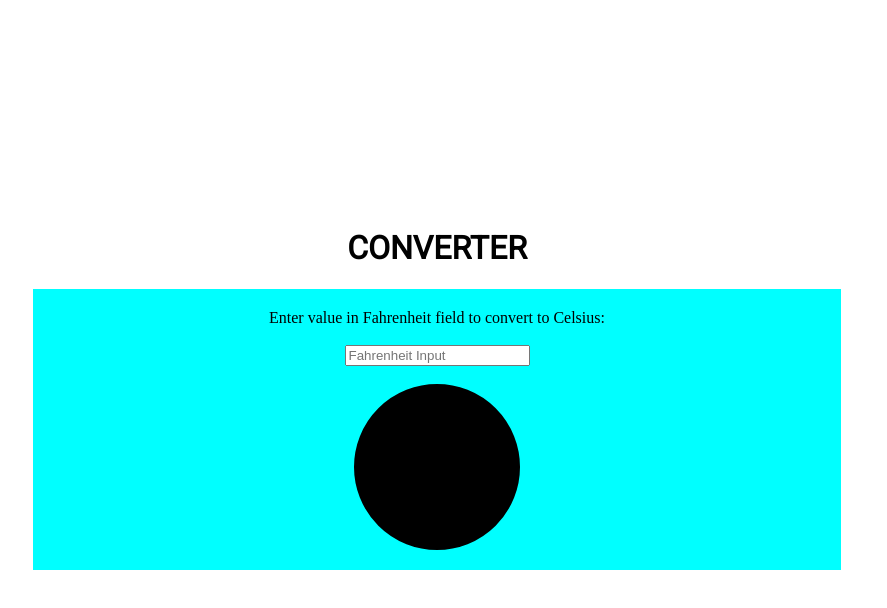
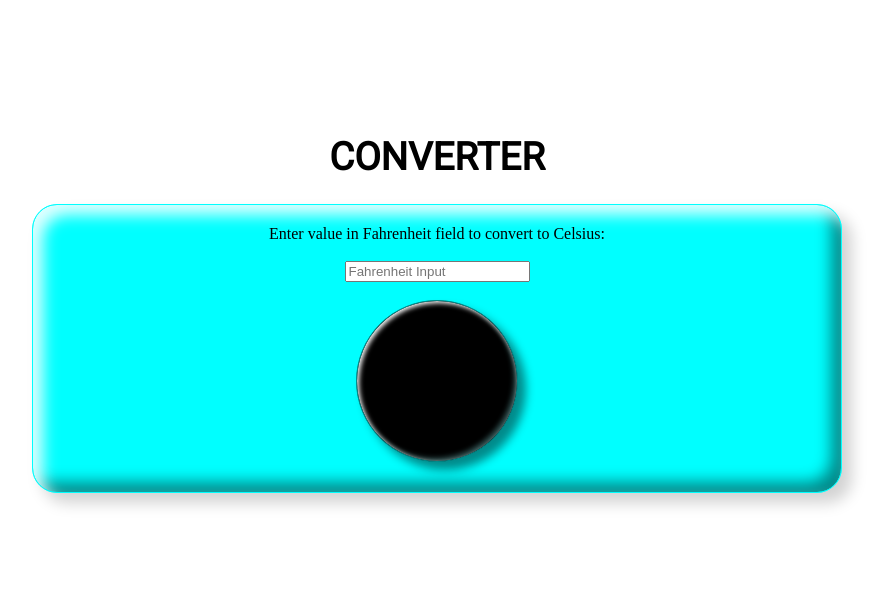
Before and after one commit to PaN8bors/temperature-converter, a website: page index.html in a window 1280 px wide. Shown: the whole page, without its empty margins (203-1090 px from the left). Drawn offline with Linux system fonts and the light colour scheme.

Commit message:
Second commit

```diff
--- a/index.html
+++ b/index.html
@@ -31,7 +31,7 @@
 
         <!-- <p>Celsius: <span id="outputCelsius"></span></p> -->
 
-        <div class="circle" id="outputCelsius">1</div>
+        <div class="circle" id="outputCelsius"></div>
       </div>
     </main>
 
--- a/style.css
+++ b/style.css
@@ -1,8 +1,9 @@
 header {
     display: flex;
     justify-content: center;
-    padding-top: 200px;
+    padding-top: 100px;
     font-family: 'Roboto', sans-serif;
+    font-size: larger;
     text-transform: uppercase;
 }
 .flex-container {
@@ -14,15 +15,23 @@ header {
     margin: 0 auto;
     background-color: aqua;
     padding: 20px;
+    padding-bottom: 30px;
+    border: 1px solid cyan;
+    border-radius: 25px;
+    box-shadow: 10px 10px 15px lightgray, 10px 10px 15px lightcyan inset,
+     -10px -10px 15px darkcyan inset;
 }
 .circle {
+    display: flex;
+    text-align: center;
     border-radius: 50%;
     width: 100px;
     height: 100px;
     padding: 30px;
-    border: 3px solid #000;
+    border: 1px solid darkcyan;
     color: #000;
-    text-align: center;;
     font: 48px Arial, sans-serif;
     background-color: black;
+    box-shadow: 8px 8px 10px darkcyan, 2px 2px 5px white inset,
+     -3px -3px 5px darkslategray inset;
 }
```
